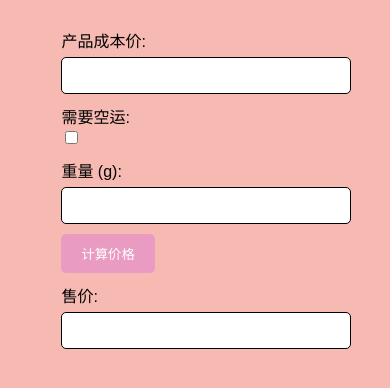
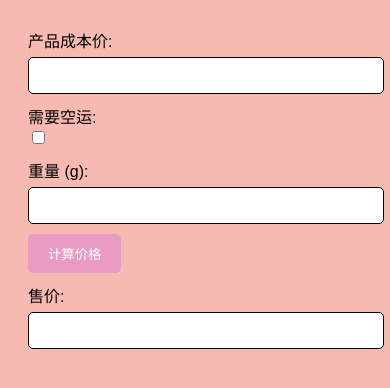
Before and after one commit to wagglewaggle928/WGPrice-Calculator, a plain HTML site: page index.html in a window 390 px wide. Drawn offline with Linux system fonts and the light colour scheme.

Commit message:
Update index.html

```diff
--- a/index.html
+++ b/index.html
@@ -47,22 +47,16 @@
         }
 
         /* 媒体查询，当屏幕宽度小于768px时应用样式 */
-        @media (max-width: 768px) {
-            .container {
-                text-align: center;
-            }
+      <script>
+        // JavaScript代码可以在此处检测屏幕宽度并更改样式
+        if (window.innerWidth < 768) {
+            // 如果屏幕宽度小于768px，可以在此更改样式
+            document.querySelector('.input-container').style.width = '80%';
+        }
+    </script>
+</body>
+</html>
 
-            .input-container {
-                display: inline-block;
-                text-align: left;
-                width: 80%;
-            }
-
-            .input-container input[type="text"],
-            .input-container input[type="number"],
-            .input-container select {
-                width: 100%;
-            }
         }
     </style>
 </head>
@@ -89,21 +83,8 @@
         </div>
     </div>
 
-    <script>
-        // 在此添加JavaScript代码来处理计算价格的逻辑
-    </script>
-</body>
-</html>
 
-<script>
-        // JavaScript代码可以在此处检测屏幕宽度并更改样式
-        if (window.innerWidth < 768) {
-            // 如果屏幕宽度小于768px，可以在此更改样式
-            document.querySelector('.input-container').style.width = '80%';
-        }
-    </script>
-</body>
-</html>
+
 
 
   <script>
```
